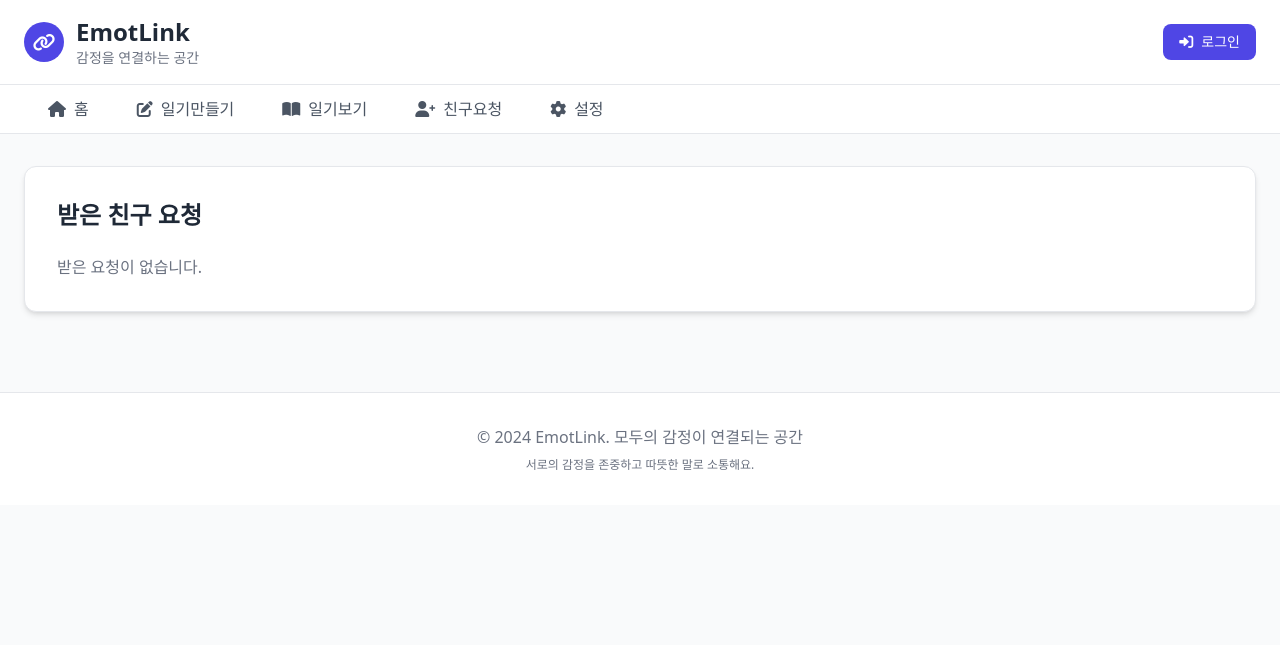
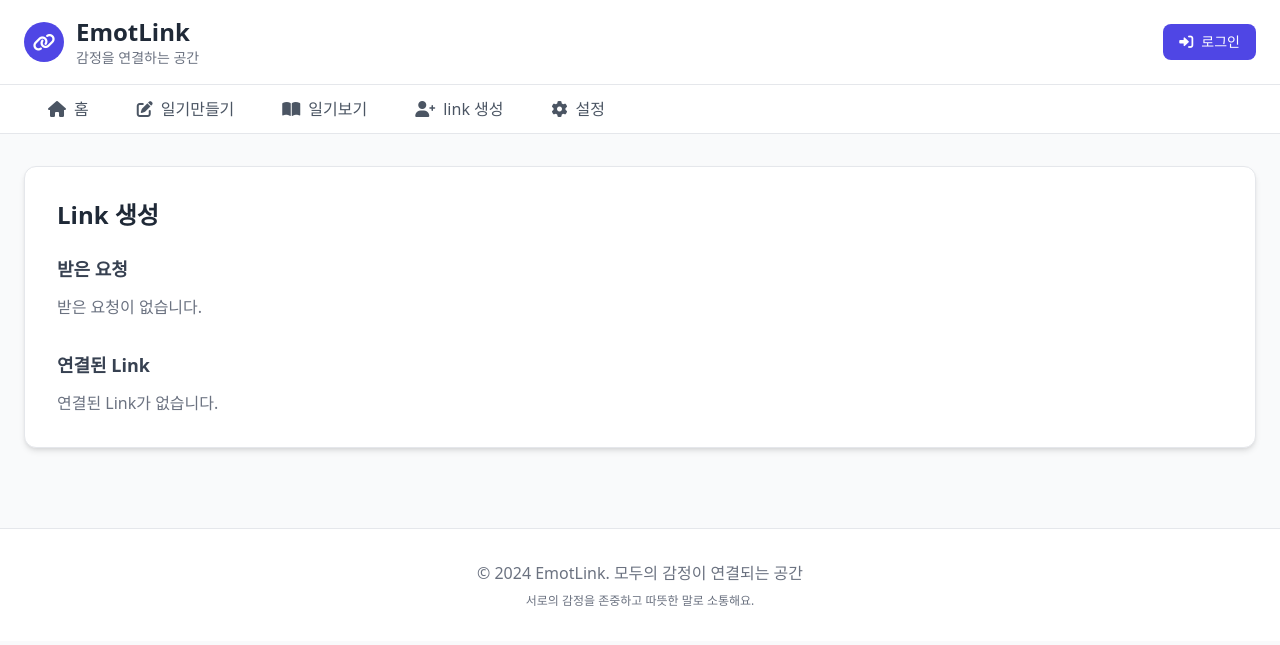
Before and after one commit to relink-79/EmotLink, a FastAPI app: template templates/requests.html in a window 1280 px wide. Shown: the top 645 px of the page. Run offline with FastAPI, Linux system fonts and the light colour scheme; the template is opened without the code that fills it, so the values that code supplies are empty; some libraries are stand-ins or nearby versions.

Commit message:
[relink-79] Friend requests: rename template, add cancel/unlink, show link list

```diff
--- a/templates/base.html
+++ b/templates/base.html
@@ -76,7 +76,7 @@
                     </a>
                     <a href="/links/requests" class="nav-item flex items-center px-6 py-3 text-gray-600 hover:bg-gray-100 hover:text-indigo-600 transition-colors {% if request.url.path == '/links/requests' %}text-indigo-600 font-semibold border-b-2 border-indigo-500{% endif %}">
                         <i class="fas fa-user-plus mr-2"></i>
-                        <span class="hidden sm:inline">친구요청</span>
+                        <span class="hidden sm:inline">link 생성</span>
                     </a>
                     <a href="/settings" class="nav-item flex items-center px-6 py-3 text-gray-600 hover:bg-gray-100 hover:text-indigo-600 transition-colors {% if request.url.path == '/settings' %}text-indigo-600 font-semibold border-b-2 border-indigo-500{% endif %}">
                         <i class="fas fa-cog mr-2"></i>
--- a/templates/emoters.html
+++ b/templates/emoters.html
@@ -36,10 +36,16 @@
           <a href="/emoters/{{ u.id }}/stats" class="px-4 py-2 bg-gray-100 text-gray-700 rounded-lg hover:bg-gray-200">
             감정스코어 보기
           </a>
+          <form action="/emoters/{{ u.id }}/remove" method="post">
+            <button type="submit" class="px-4 py-2 bg-white border text-gray-700 rounded-lg hover:bg-gray-50">연결 해제</button>
+          </form>
         {% else %}
           <button class="px-4 py-2 bg-gray-100 text-gray-400 rounded-lg cursor-not-allowed" title="Emoter의 수락이 필요합니다." disabled>
             감정스코어 보기
           </button>
+          <form action="/emoters/{{ u.id }}/remove" method="post">
+            <button type="submit" class="px-4 py-2 bg-white border text-gray-700 rounded-lg hover:bg-gray-50">요청 취소</button>
+          </form>
         {% endif %}
       </div>
     </li>
--- a/templates/requests.html
+++ b/templates/requests.html
@@ -1,11 +1,12 @@
 {% extends "base.html" %}
 
-{% block title %}친구 요청 - EmotLink{% endblock %}
+{% block title %}Link 생성 - EmotLink{% endblock %}
 
 {% block content %}
 <div class="bg-white p-8 rounded-xl shadow-md border border-gray-200">
-  <h2 class="text-2xl font-bold text-gray-800 mb-6">받은 친구 요청</h2>
+  <h2 class="text-2xl font-bold text-gray-800 mb-6">Link 생성</h2>
 
+  <h3 class="text-lg font-semibold text-gray-700 mb-3">받은 요청</h3>
   {% if pending and pending|length > 0 %}
     <ul class="divide-y divide-gray-200">
       {% for req in pending %}
@@ -32,7 +33,34 @@
       {% endfor %}
     </ul>
   {% else %}
-    <div class="text-gray-500">받은 요청이 없습니다.</div>
+    <div class="text-gray-500 mb-6">받은 요청이 없습니다.</div>
+  {% endif %}
+
+  <h3 class="text-lg font-semibold text-gray-700 mt-8 mb-3">연결된 Link</h3>
+  {% if accepted and accepted|length > 0 %}
+    <ul class="divide-y divide-gray-200">
+      {% for link in accepted %}
+        {% set linker = linker_map.get(link.linker_id) %}
+        <li class="py-4 flex items-center justify-between">
+          <div>
+            {% if linker %}
+              <div class="font-semibold text-gray-800">{{ linker.name }} <span class="text-gray-500 text-sm">(@{{ linker.id }})</span></div>
+              <div class="text-sm text-gray-500">{{ linker.email }}</div>
+            {% else %}
+              <div class="font-semibold text-gray-800">{{ link.linker_id }}</div>
+            {% endif %}
+            <div class="text-xs text-gray-400 mt-1">상태: 연결됨</div>
+          </div>
+          <div>
+            <form action="/links/{{ link.linker_id }}/remove" method="post">
+              <button type="submit" class="px-4 py-2 bg-white border text-gray-700 rounded-lg hover:bg-gray-50">연결 해제</button>
+            </form>
+          </div>
+        </li>
+      {% endfor %}
+    </ul>
+  {% else %}
+    <div class="text-gray-500">연결된 Link가 없습니다.</div>
   {% endif %}
 </div>
 {% endblock %}
```
Also changed, not shown: webserver/routers/emoter/linker.py (+43 -4 lines).
